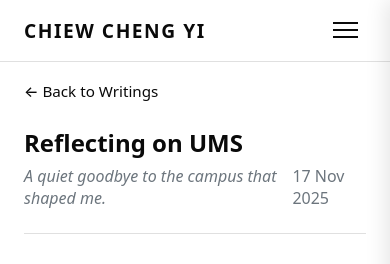
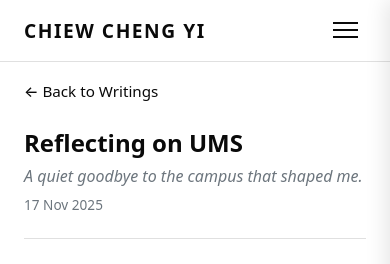
Before and after one commit to ccy7701/my-portfolio, a SvelteKit app: page /writing/ums-commemoration in a window 390 px wide. Shown: the top 264 px of the page. Built offline with nearby package versions, Linux system fonts and the light colour scheme; grey boxes are pictures that could not be loaded.

Commit message:
Update +page.svelte

```diff
--- a/src/routes/writing/ums-commemoration/+page.svelte
+++ b/src/routes/writing/ums-commemoration/+page.svelte
@@ -102,6 +102,18 @@
     color: var(--text-muted);
   }
 
+  @media (max-width: 900px) {
+    .subtitle-date {
+      flex-direction: column;
+      align-items: flex-start;
+      gap: 0.5em;
+    }
+
+    .date {
+      font-size: 0.85em;
+    }
+  }
+
   .divider {
     border: 0;
     height: 1px;
```
